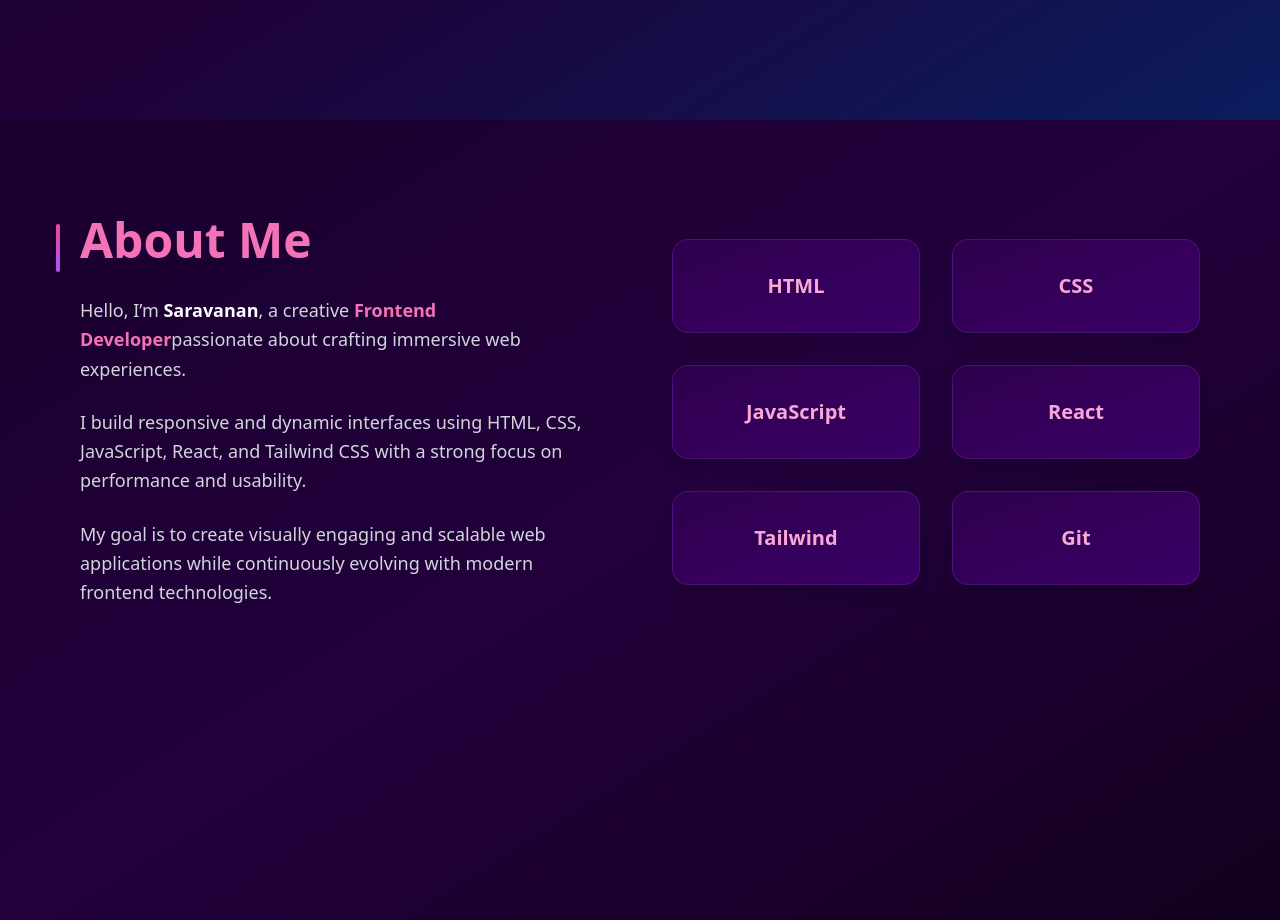
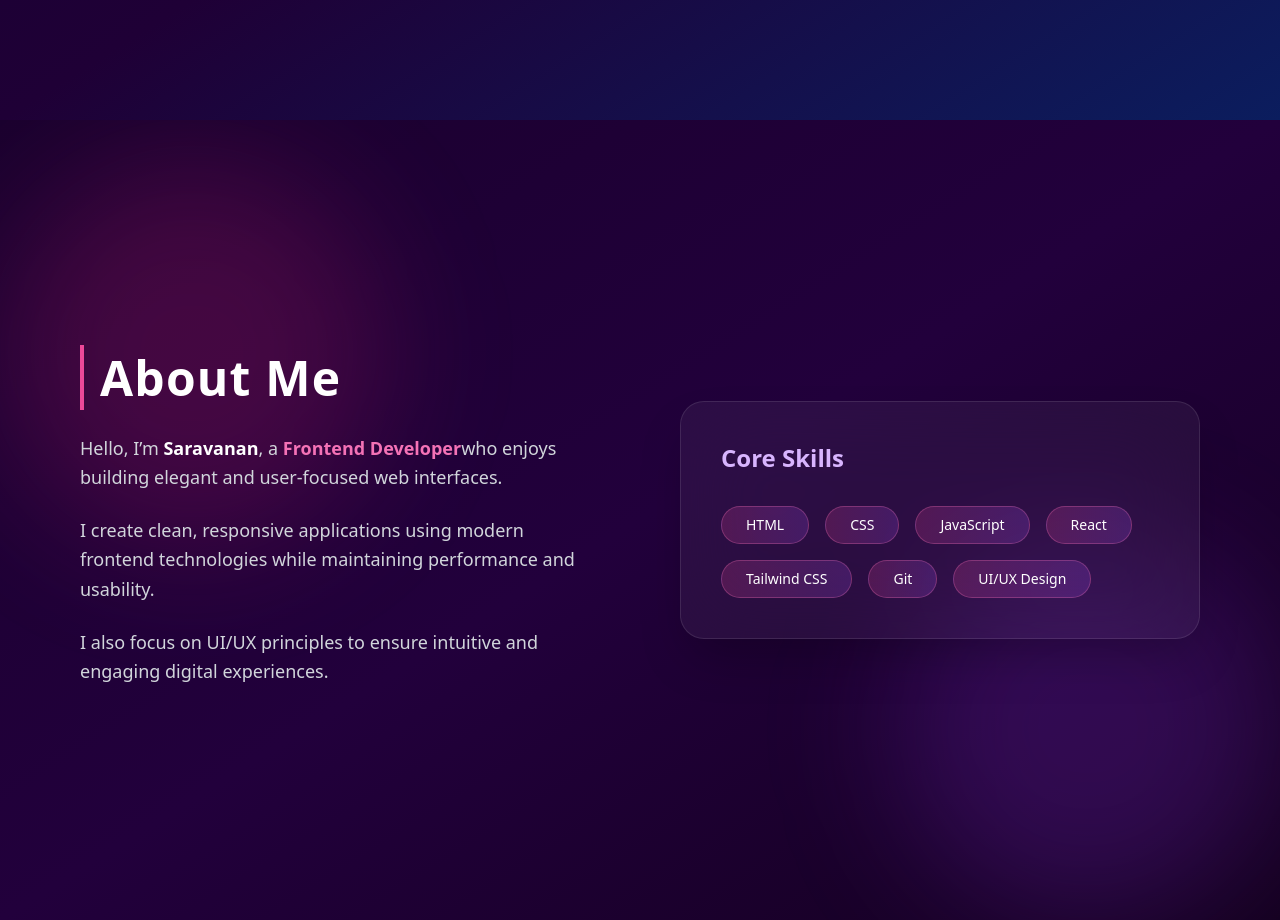
Before and after one commit to saravanan642/React-portfolio, a React (Create React App) app: page / in a window 1280 px wide. Shown: the part 680-1600 px from the top of the page. Built offline with nearby package versions, Linux system fonts and the light colour scheme.

Commit message:
update about

```diff
--- a/src/Compoents/About.js
+++ b/src/Compoents/About.js
@@ -1,77 +1,89 @@
 import React from "react";
 
 const About = () => {
+  const skills = [
+    "HTML",
+    "CSS",
+    "JavaScript",
+    "React",
+    "Tailwind CSS",
+    "Git",
+    "UI/UX Design",
+  ];
+
   return (
-    <section className="min-h-screen bg-gradient-to-br
-    from-[#1a002e] via-[#22003c] to-[#14001f]
-    text-white px-6 md:px-20 py-24">
+    <section className="relative min-h-screen flex items-center
+    bg-gradient-to-br from-[#1a002e] via-[#22003c] to-[#14001f]
+    text-white px-6 md:px-20 py-24 overflow-hidden">
 
-      <div className="max-w-7xl mx-auto grid md:grid-cols-2 gap-16 items-center">
+      {/* Background Glow */}
+      <div className="absolute w-96 h-96 bg-pink-600/20 blur-3xl rounded-full top-10 left-0"></div>
+      <div className="absolute w-96 h-96 bg-purple-600/20 blur-3xl rounded-full bottom-0 right-0"></div>
 
-        {/* LEFT SIDE */}
+      <div className="relative max-w-7xl mx-auto grid md:grid-cols-2 gap-20 items-center">
+
+        {/* LEFT SIDE CONTENT */}
         <div className="space-y-8">
 
-          {/* Heading */}
-          <div className="relative">
-            <h1 className="text-5xl font-bold text-pink-400">
-              About Me
+          <div>
+            <h1 className="text-5xl font-bold tracking-wide">
+              <span className="border-l-4 border-pink-500 pl-4">
+                About Me
+              </span>
             </h1>
-            <span className="absolute -left-6 top-2 h-12 w-1
-            bg-gradient-to-b from-pink-500 to-purple-500 rounded-full"></span>
           </div>
 
-          {/* Content */}
-          <div className="space-y-6 text-gray-300 text-lg leading-relaxed">
+          <div className="space-y-6 text-lg text-gray-300 leading-relaxed">
 
             <p>
               Hello, I’m <span className="text-white font-semibold">Saravanan</span>,
-              a creative <span className="text-pink-400 font-semibold">Frontend Developer</span>
-              passionate about crafting immersive web experiences.
+              a <span className="text-pink-400 font-semibold">Frontend Developer</span>
+              who enjoys building elegant and user-focused web interfaces.
             </p>
 
             <p>
-              I build responsive and dynamic interfaces using
-              HTML, CSS, JavaScript, React, and Tailwind CSS
-              with a strong focus on performance and usability.
+              I create clean, responsive applications using modern frontend
+              technologies while maintaining performance and usability.
             </p>
 
             <p>
-              My goal is to create visually engaging and scalable
-              web applications while continuously evolving
-              with modern frontend technologies.
+              I also focus on UI/UX principles to ensure intuitive and
+              engaging digital experiences.
             </p>
 
           </div>
 
         </div>
 
-        {/* RIGHT SIDE SKILLS */}
-        <div className="grid grid-cols-2 gap-8">
+        {/* RIGHT SIDE GLASS PANEL */}
+        <div className="bg-white/5 backdrop-blur-2xl
+        border border-white/10 rounded-3xl
+        p-10 shadow-2xl">
 
-          {["HTML", "CSS", "JavaScript", "React", "Tailwind", "Git"].map((skill, index) => (
-            <div
-              key={index}
-              className="relative group p-8 rounded-2xl
-              bg-gradient-to-br from-[#2d004d] to-[#3a0066]
-              border border-purple-500/20
-              shadow-lg transition duration-300
-              hover:-translate-y-2 hover:shadow-pink-500/30 cursor-pointer"
-            >
-              {/* Neon Glow Effect */}
-              <div className="absolute inset-0 rounded-2xl
-              bg-gradient-to-r from-pink-500/10 to-purple-500/10
-              opacity-0 group-hover:opacity-100 transition duration-300 blur-md"></div>
+          <h2 className="text-2xl font-semibold text-purple-300 mb-8">
+            Core Skills
+          </h2>
 
-              <h3 className="relative text-xl font-semibold text-center text-pink-300">
+          <div className="flex flex-wrap gap-4">
+
+            {skills.map((skill, index) => (
+              <span
+                key={index}
+                className="px-6 py-2 text-sm rounded-full
+                bg-gradient-to-r from-pink-500/20 to-purple-500/20
+                border border-pink-400/30
+                hover:scale-110 hover:border-pink-400
+                transition duration-300 cursor-pointer"
+              >
                 {skill}
-              </h3>
-            </div>
-          ))}
+              </span>
+            ))}
+
+          </div>
 
         </div>
 
       </div>
-
     </section>
   );
 };
```
